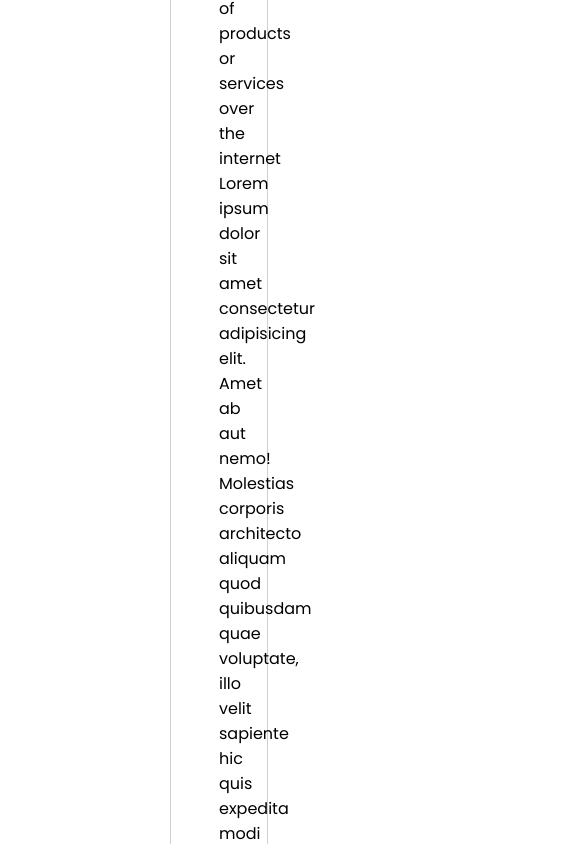
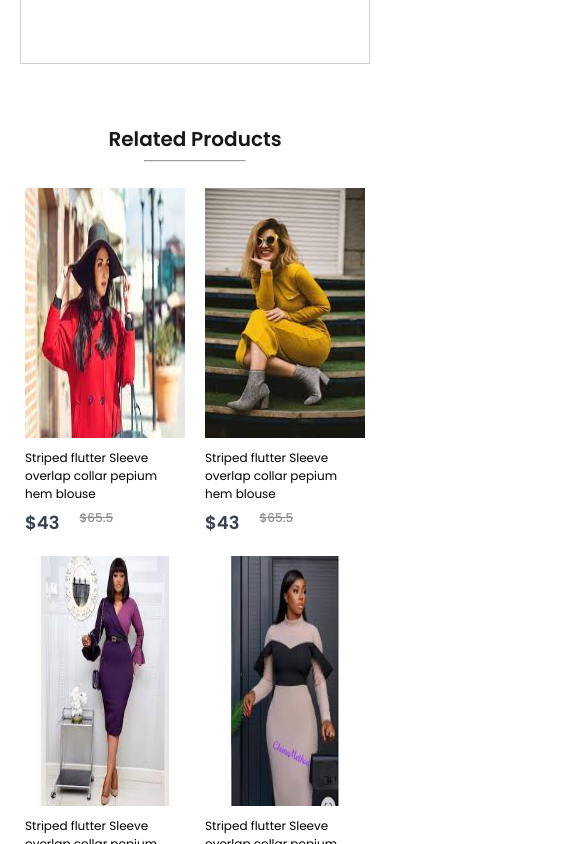
Before and after one commit to Mickienedu/e-commerce, a React (Create React App) app: page /product/1 in a window 390 px wide. Shown: the part 1500-2344 px from the top of the page, 585 px wide, since content can reach past the window. Built offline with nearby package versions, Linux system fonts and the light colour scheme.

Commit message:
frontend styles

```diff
--- a/src/Components/CartItems/CartItems.css
+++ b/src/Components/CartItems/CartItems.css
@@ -98,3 +98,60 @@
     cursor: pointer;
 
 }
+
+/* MEDIA QUERRY */
+@media (max-width: 1280px) {
+    .cartitems{
+        margin: 60px 50px;
+    }
+    .cartitems-format-main{
+        grid-template-columns: 0.5fr 3fr 0.5fr 0.5fr 0.5fr 0.5fr;
+        gap: 20px;
+        padding: 15px 0px;
+        font-size: 15px;
+    }
+    .cartitem-product-icon{
+        height: 50px;
+    }
+    .cartitems-remove-icon{
+        margin: auto;
+    }
+    .cartitems-quantity{
+        width: 40px;
+        height: 30px;
+    }
+    .cartitems-down{
+        margin: 80px 0px;
+        flex-direction: column;
+        gap: 80px;
+    }
+    .cartitems-total{
+        margin: 0;
+    }
+    .cartitems-total button{
+        max-width: 200px;
+        height: 45px;
+        font-size: 13px;
+    }
+    .cartitems-promobox{
+        width: auto;
+        max-width: 500px;
+    }
+    .cartitems-promobox input{
+        width: 100%;
+    }
+    .cartitems-promobox button{
+        width: 120px;
+        margin-left: -125px;
+    }
+}
+@media (max-width: 500px) {
+    .cartitems-format-main{
+        display: none;
+        grid-template-columns: 0.5fr 3fr 0.5fr;
+        gap: 10px;
+    }
+    .cartitems-format{
+        display: grid;
+    }
+}
--- a/src/Components/DescriptionBox/DescriptionBox.css
+++ b/src/Components/DescriptionBox/DescriptionBox.css
@@ -26,3 +26,18 @@
     padding: 48px;
     padding-bottom: 70px;
 }
+
+/* MEDIA QUERRY */
+@media (max-width: 1280px) {
+    .descriptionbox{
+        margin: 60px;
+    }
+}
+@media (max-width: 800px) {
+    .descriptionbox{
+        margin: 60px 20px;
+    }
+    .descriptionbox-description{
+        font-size: 14px;
+    }
+}
--- a/src/Components/RelatedProducts/RelatedProducts.css
+++ b/src/Components/RelatedProducts/RelatedProducts.css
@@ -25,3 +25,62 @@
     width: 320px;
     height: 250px;
 }
+
+/* MEDIA QUERRY */
+@media (max-width: 1280px){
+    .relatedproducts{
+        height: 70vh;
+    }
+    .relatedproducts h1{
+        font-size: 40px;
+    }
+    .relatedproducts hr{
+        width: 160px;
+        height: 4px;
+    }
+    .relatedproducts-item{
+        gap: 20px;
+        margin-top: 30px;
+    }
+}
+@media (max-width: 1024px){
+    .relatedproducts{
+        height: 60vh;
+    }
+    .relatedproducts h1{
+        font-size: 30px;
+    }
+    .relatedproducts hr{
+        width: 120px;
+        height: 3px;
+    }
+    .relatedproducts-item{
+        gap: 15px;
+        margin-top: 20px;
+    }
+}
+@media (max-width: 800px){
+    .relatedproducts{
+        height: 50vh;
+        gap: 6px;
+    }
+    .relatedproducts h1{
+        font-size: 20px;
+    }
+    .relatedproducts hr{
+        width: 100px;
+    }
+    .relatedproducts-item{
+        gap: 5px;
+    }
+}
+@media (max-width: 500px){
+    .relatedproducts{
+        height: 90vh;
+    }
+    .relatedproducts-item{
+        display: grid;
+        grid-template-columns: 1fr 1fr;
+        gap: 20px;
+    }
+}
```
